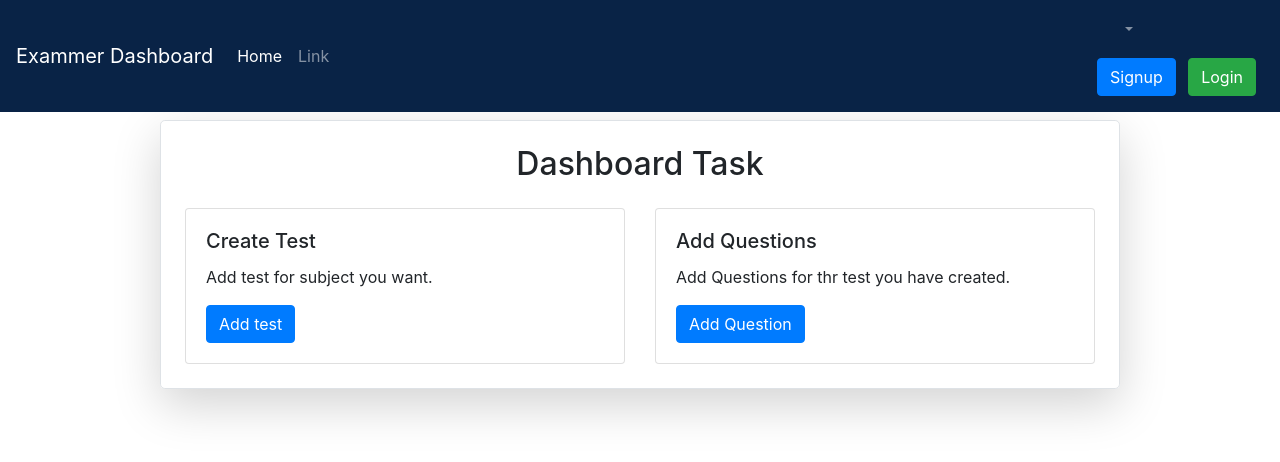
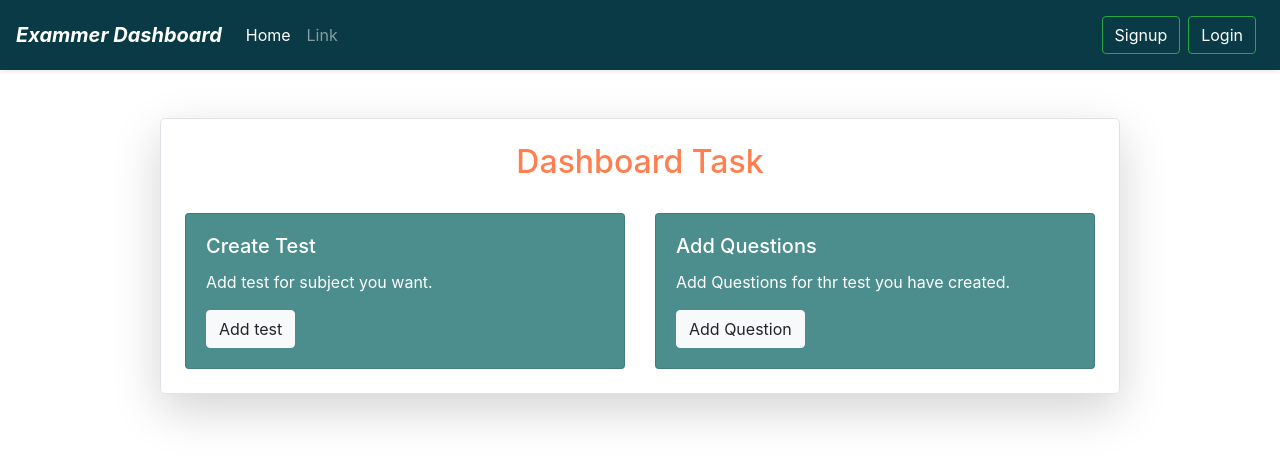
Before and after one commit to PratikM15/MCQ-Portal, a Django app: page /organizer_dashboard/ in a window 1280 px wide. Shown: the top 462 px of the page. Run offline with Django 3.2, Linux system fonts and the light colour scheme; some libraries are stand-ins or nearby versions.

Commit message:
html file & styling added

```diff
--- a/organizer_dashboard/templates/organizer_dashboard/dashboard_header.html
+++ b/organizer_dashboard/templates/organizer_dashboard/dashboard_header.html
@@ -3,13 +3,14 @@
 <link rel="stylesheet" href="https://stackpath.bootstrapcdn.com/bootstrap/4.3.1/css/bootstrap.min.css"
     integrity="sha384-ggOyR0iXCbMQv3Xipma34MD+dH/1fQ784/j6cY/iJTQUOhcWr7x9JvoRxT2MZw1T" crossorigin="anonymous">
 
+
 <!-- Header Section -->
-    <nav class="navbar navbar-expand-lg navbar-dark" style="background: #092346;">
+<nav class="navbar navbar-expand-lg navbar-dark shadow-sm" style="background: #093a46; color: #fff;">
     <button class="navbar-toggler" type="button" data-toggle="collapse" data-target="#navbarTogglerDemo03"
         aria-controls="navbarTogglerDemo03" aria-expanded="false" aria-label="Toggle navigation">
         <span class="navbar-toggler-icon"></span>
     </button>
-        <a class="navbar-brand" href=""> Exammer Dashboard</a>
+    <a class="navbar-brand text-white" href="" ><em><strong>Exammer Dashboard  </strong>  </em>  </a>
 
     <div class="collapse navbar-collapse" id="navbarTogglerDemo03">
         <ul class="navbar-nav mr-auto mt-2 mt-lg-0">
@@ -22,30 +23,30 @@ integrity="sha384-ggOyR0iXCbMQv3Xipma34MD+dH/1fQ784/j6cY/iJTQUOhcWr7x9JvoRxT2MZw
         </ul>
 
 
-
+        {% if o_user.is_authenticated %}
 
         <ul class="navbar-nav ">
 
             <li class="nav-item dropdown">
 
                 <a href="#" class="nav-link dropdown-toggle" id="navbarDropdown" role="button"
-                        data-toggle="dropdown"> <span class="text-light m-2" style="font-size: 1.1rem;"> </span></a>
-                    {% if user.is_authenticated %}
+                    data-toggle="dropdown"> <span class="text-light m-2 font-bold"
+                        style="font-size: 1.1rem;">Welcome,
+                        <strong class="text-warning"> {{request.o_user | title}}</strong></span></a>
+
                 <div class="dropdown-menu" aria-labelledby="navbarDropdown">
-                        <a href="{%url 'logout_page' %}" class="dropdown-item">Logout</a>
-
-                        <div class="dropdown-divider"></div>
+                    <a href="{%url 'logout_page' %}" class="dropdown-item btn btn-success">Logout</a>
+                    <!-- <div class="dropdown-divider"></div> -->
                 </div>
             </li>
             <img src="{%static 'images/userprofile.png' %}" alt="" style="height:80%; width: 80%;" class="my-auto">
         </ul>
 
         {% else %}
-            <button type="button" class="btn btn-primary"><a class="text-white"
+        <button type="button" class="btn btn-outline-success"><a class="text-white text-decoration-none"
                 href="{%url 'organizer_registration'%}">Signup</a></button>
 
-            <button type="button" class="btn btn-success m-2"><a class="text-white"
-                    href="{%url 'organizer_login'%}">Login</a></button>
+        <button type="button" class="btn btn-outline-success m-2"><a class="text-white text-decoration-none" href="{%url 'organizer_login'%}">Login</a></button>
         {% endif%}
     </div>
 </nav>
--- a/organizer_dashboard/templates/organizer_dashboard/o_dashboard.html
+++ b/organizer_dashboard/templates/organizer_dashboard/o_dashboard.html
@@ -16,24 +16,24 @@
     <!-- Header Section Ends Here -->
 
 
-    <div class="container w-75 border mt-2 p-4 rounded rounded-lg shadow-lg">
-        <h2 class="h2 text-center mb-4">Dashboard Task</h2>
+    <div class="container w-75 border mt-5 p-4 rounded rounded-lg shadow-lg">
+        <h2 class="h2 heading text-center mb-4" style="color:coral">Dashboard Task</h2>
         <div class="row">
-            <div class="col-sm-6">
-              <div class="card">
+            <div class="col-sm-6 mt-2" >
+              <div class="card" style="background: rgb(76, 141, 141); color: rgb(255, 255, 255);">
                 <div class="card-body">
                   <h5 class="card-title">Create Test </h5>
                   <p class="card-text">Add test for subject you want.</p>
-                  <a href="{% url 'addtest' %}" class="btn btn-primary">Add test</a>
+                  <a href="{% url 'addtest' %}" class="btn btn-light">Add test</a>
                 </div>
               </div>
             </div>
-            <div class="col-sm-6">
-              <div class="card">
+            <div class="col-sm-6 mt-2">
+              <div class="card" style="background: rgb(76, 141, 141); color: rgb(255, 255, 255);">
                 <div class="card-body">
                   <h5 class="card-title">Add Questions</h5>
                   <p class="card-text">Add Questions for thr test you have created.</p>
-                  <a href="{% url 'addQuestions' %}" class="btn btn-primary">Add Question</a>
+                  <a href="{% url 'addQuestions' %}" class="btn btn-light">Add Question</a>
                 </div>
               </div>
             </div>
--- a/organizer_dashboard/templates/organizer_registration.html
+++ b/organizer_dashboard/templates/organizer_registration.html
@@ -16,7 +16,7 @@
 <body>
 
     <!-- Header Section -->
-    {% include 'quizapp/header.html' %}
+    {% include 'organizer_dashboard/dashboard_header.html' %}
     <!-- Header Section Ends Here -->
 
     <div class="container w-50 mt-4 border p-3 shadow-lg">
--- a/quizapp/models.py
+++ b/quizapp/models.py
@@ -9,6 +9,7 @@ class Test(models.Model):
     description = models.CharField(max_length=200)
     active = models.BooleanField(default=True)
     test_time = models.CharField(max_length=3, default=None)
+
 
 
     def __str__(self):
```
Also changed, not shown: db.sqlite3, organizer_dashboard/static/css/dashboardStyle.css (added), organizer_dashboard/static/images/images/userprofile.png (added). Lines whose indentation alone changed are shown as unchanged.
